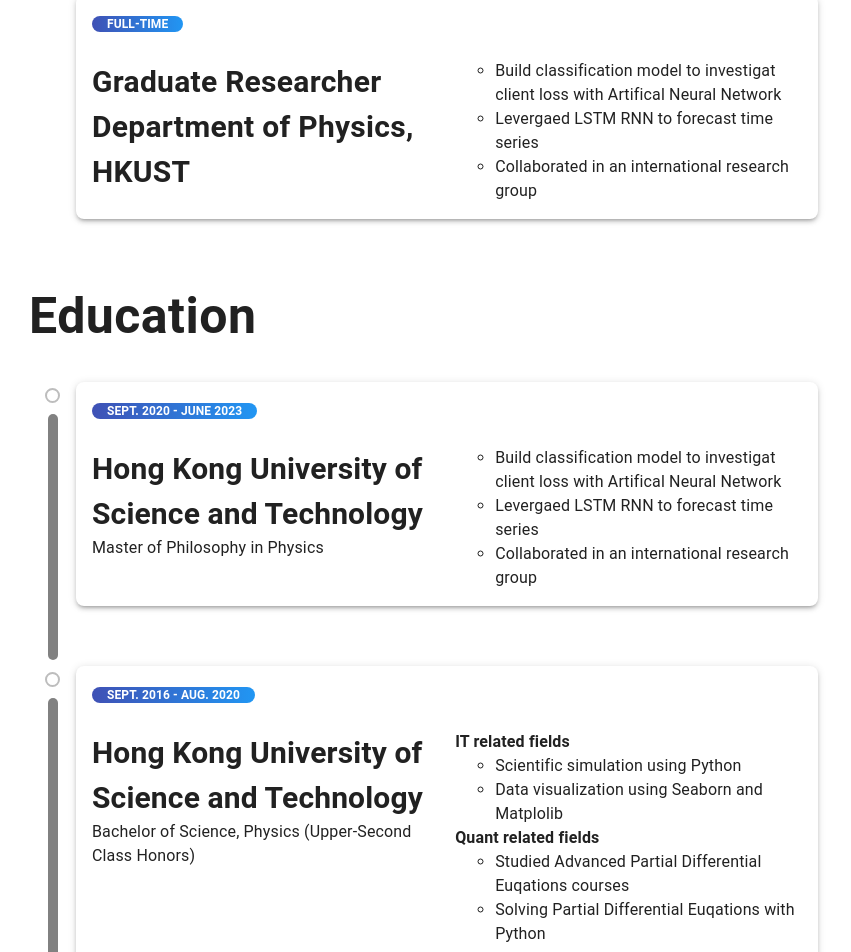
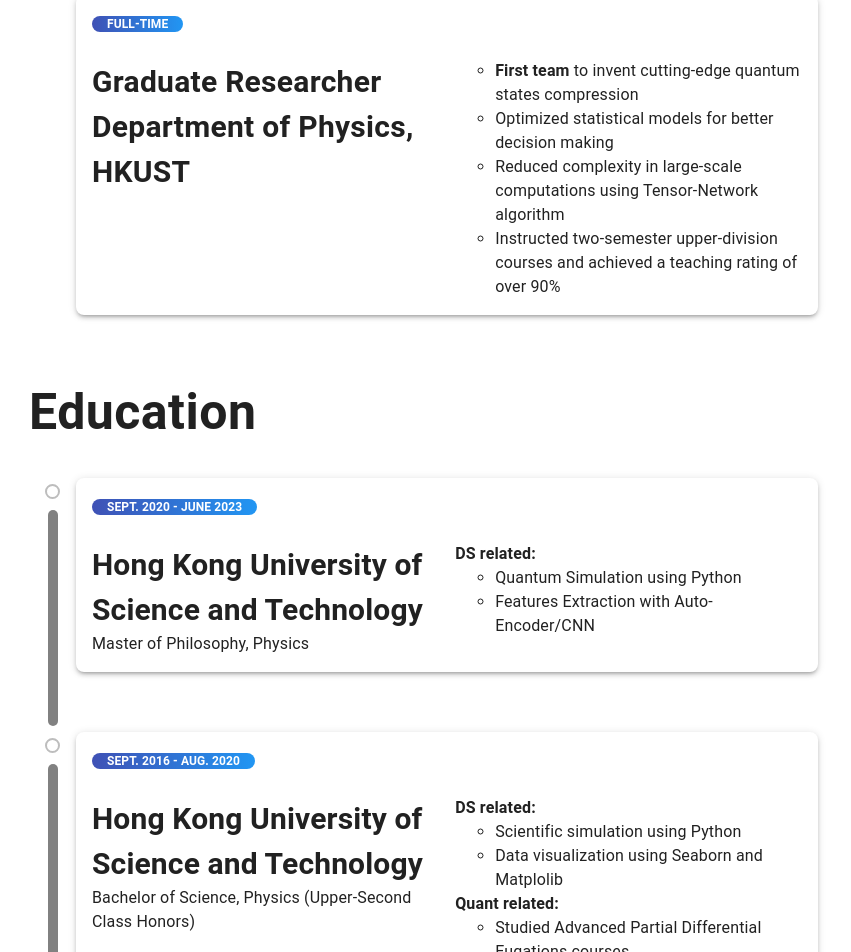
Before and after one commit to rickypang0219/rickypang0219.github.io, a React (Vite) app: page / in a window 1280 px wide. Shown: the part 1109-2061 px from the top of the page, without its empty margins (307-1158 px from the left). Built offline with nearby package versions, Linux system fonts and the light colour scheme.

Commit message:
Modify Edu/Job sessions in Intro.jsx

```diff
--- a/src/components/Intro.jsx
+++ b/src/components/Intro.jsx
@@ -207,7 +207,6 @@
                 <Grid item xs={12} sm={6}>
                   <Typography component="ul">
                     <Typography component="li">
-
                       Build classification model to investigat client loss with
                       Artifical Neural Network
                     </Typography>
@@ -284,16 +283,18 @@
                   </Typography>
                 </Grid>
                 <Grid item xs={12} sm={6}>
-                  <Typography component="ul">
+                  <Typography component="ul" justifyContent={'center'}>
                     <Typography component="li">
-                      Build classification model to investigat client loss with
-                      Artifical Neural Network
+                      <span style={{ fontWeight: "bold" }}> First team </span> to invent cutting-edge quantum states compression
                     </Typography>
                     <Typography component="li">
-                      Levergaed LSTM RNN to forecast time series
+                      Optimized statistical models for better decision making
                     </Typography>
                     <Typography component="li">
-                      Collaborated in an international research group
+                      Reduced complexity in large-scale computations using Tensor-Network algorithm
+                    </Typography>
+                    <Typography component="li">
+                      Instructed two-semester upper-division courses and achieved a teaching rating of over 90%
                     </Typography>
                   </Typography>
                 </Grid>
@@ -402,23 +403,19 @@
                       Hong Kong University of Science and Technology
                     </span>{" "}
                     <br />
-                    Master of Philosophy in Physics
+                    Master of Philosophy,  Physics
                   </Typography>
                 </Grid>
                 <Grid item xs={12} sm={6}>
+                  <Typography style={{ fontWeight: "bold" }}>
+                    DS related:
+                  </Typography>
                   <Typography component="ul">
                     <Typography component="li">
-                      {" "}
-                      Build classification model to investigat client loss with
-                      Artifical Neural Network{" "}
+                      Quantum Simulation using Python
                     </Typography>
                     <Typography component="li">
-                      {" "}
-                      Levergaed LSTM RNN to forecast time series{" "}
-                    </Typography>
-                    <Typography component="li">
-                      {" "}
-                      Collaborated in an international research group
+                      Features Extraction with Auto-Encoder/CNN
                     </Typography>
                   </Typography>
                 </Grid>
@@ -491,7 +488,7 @@
                 </Grid>
                 <Grid item xs={12} sm={6}>
                   <Typography style={{ fontWeight: "bold" }}>
-                    IT related fields
+                    DS related:
                   </Typography>
                   <Typography component="ul">
                     <Typography component="li">
@@ -504,7 +501,7 @@
                     </Typography>
                   </Typography>
                   <Typography style={{ fontWeight: "bold" }}>
-                    Quant related fields
+                    Quant related:
                   </Typography>
                   <Typography component="ul">
                     <Typography component="li">
@@ -513,7 +510,7 @@
                     </Typography>
                     <Typography component="li">
                       {" "}
-                      Solving Partial Differential Euqations with Python
+                      Solved Partial Differential Euqations with Python
                     </Typography>
                   </Typography>
                 </Grid>
@@ -583,6 +580,9 @@
                   </Typography>
                 </Grid>
                 <Grid item xs={12} sm={6}>
+                  <Typography style={{ fontWeight: 'bold' }}>
+                    DS related:
+                  </Typography>
                   <Typography component="ul">
                     <Typography component="li">
                       {" "}
```
